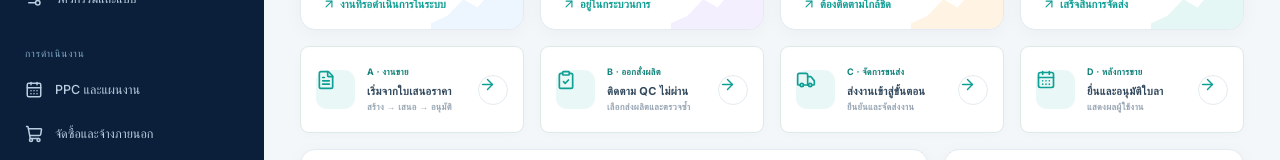
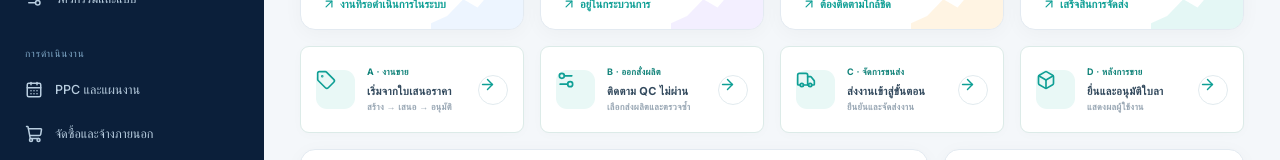
Before and after one commit to SitthidetiT/ERP-Mockup, a Next.js app: page /dashboard in a window 1280 px wide. Shown: the part 414-574 px from the top of the page. Built offline with nearby package versions, Linux system fonts and the light colour scheme; a web font is replaced by a local one.

Commit message:
Match dashboard action icons to reference

```diff
--- a/app/page.tsx
+++ b/app/page.tsx
@@ -9,11 +9,13 @@ import {
   ArrowLeft,
   ArrowRight,
   Bell,
+  Box,
   Boxes,
   BriefcaseBusiness,
   CalendarDays,
   Check,
   CheckCircle2,
+  ChartNoAxesColumnIncreasing,
   ChevronDown,
   ChevronRight,
   CircleAlert,
@@ -37,6 +39,7 @@ import {
   ShieldCheck,
   ShoppingCart,
   Sparkles,
+  Tag,
   Truck,
   UserRound,
   Users,
@@ -1065,7 +1068,7 @@ export default function Home() {
                         eyebrow="A · งานขาย"
                         title="เริ่มจากใบเสนอราคา"
                         detail="สร้าง → เสนอ → อนุมัติ"
-                        icon={<FileText size={20} />}
+                        icon={<Tag size={20} />}
                         onClick={() =>
                           openDialog("quote", { qty: "1", price: "1000" })
                         }
@@ -1074,7 +1077,7 @@ export default function Home() {
                         eyebrow="B · ออกสั่งผลิต"
                         title="ติดตาม QC ไม่ผ่าน"
                         detail="เลือกส่งผลิตและตรวจซ้ำ"
-                        icon={<ClipboardCheck size={20} />}
+                        icon={<Settings2 size={20} />}
                         onClick={() => openJob("JOB-2609-003", "qc")}
                       />
                       <QuickActionCard
@@ -1088,7 +1091,7 @@ export default function Home() {
                         eyebrow="D · หลังการขาย"
                         title="ยื่นและอนุมัติใบลา"
                         detail="แสดงผลผู้ใช้งาน"
-                        icon={<CalendarDays size={20} />}
+                        icon={<Box size={20} />}
                         onClick={() => navigate("hr")}
                       />
                     </div>
@@ -1108,9 +1111,12 @@ export default function Home() {
                       <div className="workflow-flow">
                         {[
                           { label: "ใบเสนอราคา", icon: FileText },
-                          { label: "รับงาน", icon: ClipboardCheck },
+                          { label: "รับงาน", icon: CheckCircle2 },
                           { label: "วิศวกรรม", icon: Settings2 },
-                          { label: "วางแผน", icon: Activity },
+                          {
+                            label: "วางแผน",
+                            icon: ChartNoAxesColumnIncreasing,
+                          },
                           { label: "ผลิต", icon: Factory },
                           { label: "ตรวจ QC", icon: ShieldCheck },
                           { label: "จัดส่ง", icon: Truck },
```
